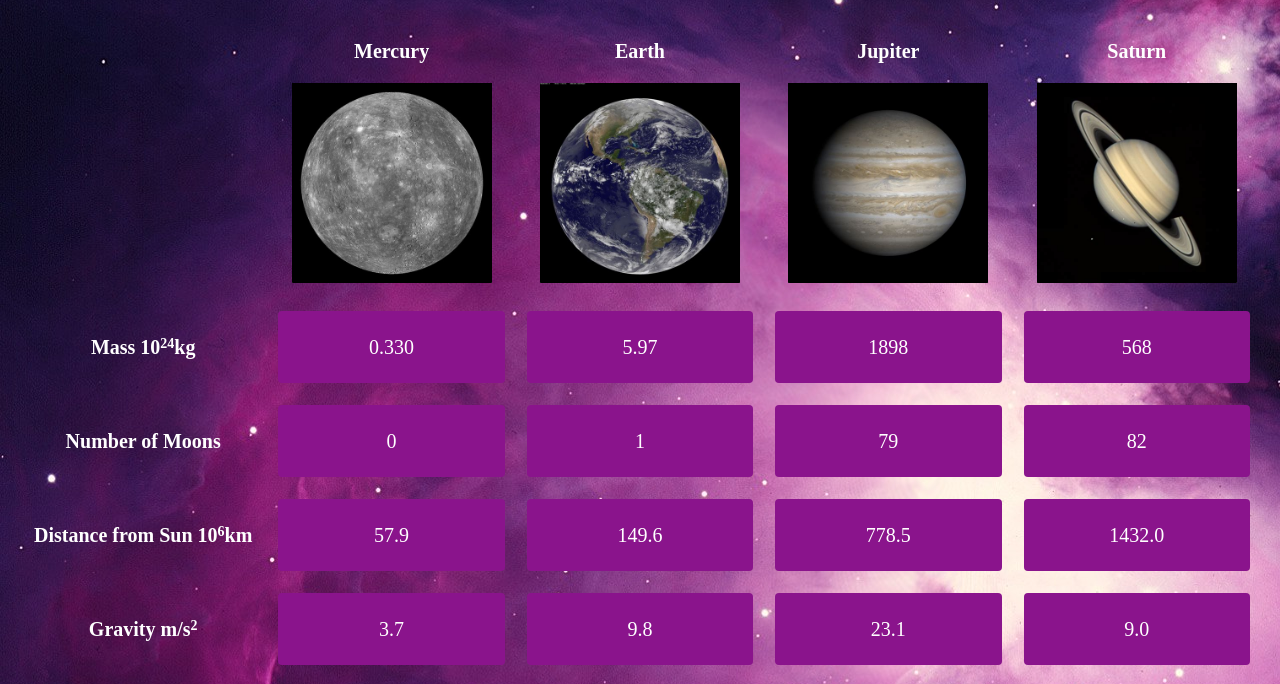
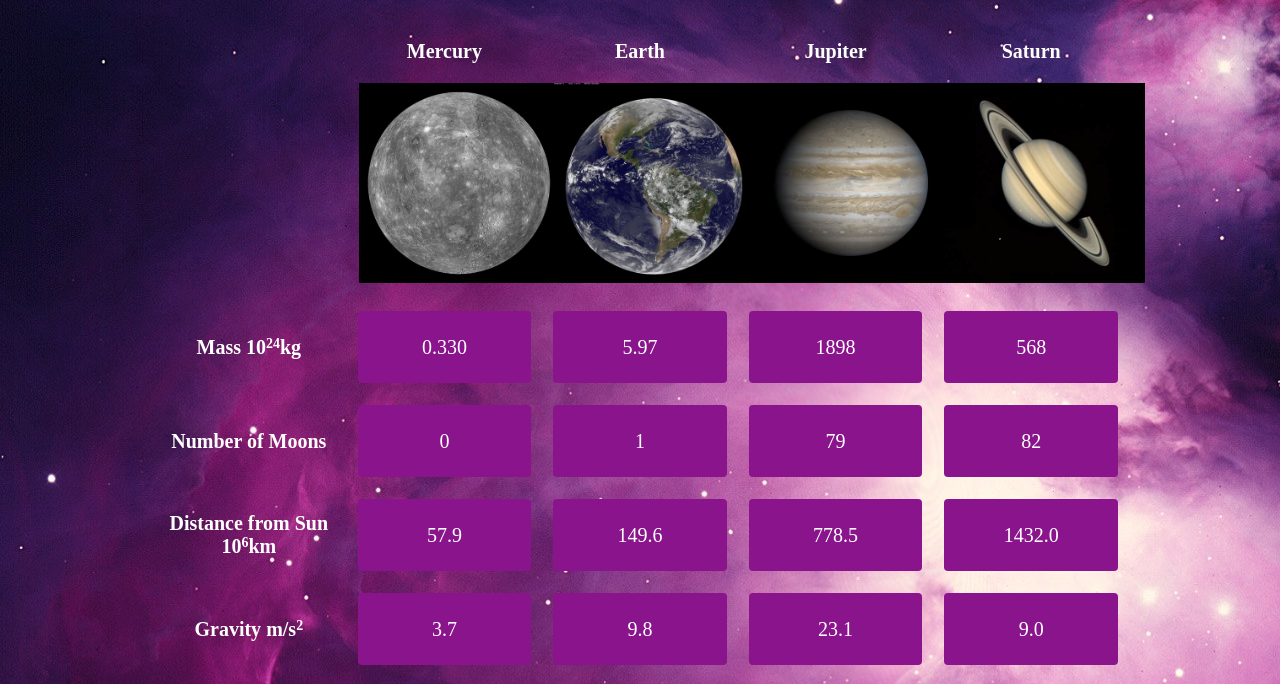
Before and after one commit to bpicus08/lab5, a plain HTML site: page index.html in a window 1280 px wide. Shown: the part 86-770 px from the top of the page. Drawn offline with Linux system fonts and the light colour scheme.

Commit message:
quoted font-families

```diff
--- a/css/style.css
+++ b/css/style.css
@@ -3,7 +3,7 @@ body{
 	background-image: url("../images/spacebackground.jpg");
 }
 h1{
-	font-family: Lucida Handwriting, Cursive;
+	font-family: "Lucida Handwriting", Cursive;
 	font-size: 65px;
 	color: white;
 	text-align: center;
@@ -13,12 +13,12 @@ h1{
 	text-underline-offset: 6px;
 }
 table{
-	font-family: Times New Roman, Arial;
+	font-family: "Times New Roman", Arial;
 	font-size: 20px;
 	border-spacing: 22px;
 	table-layout: fixed;
 	width: 100%;
-	max-width: 1000x;
+	max-width: 1000px;
 	color: white;
 	position: relative;
 	padding: 0px;
```
